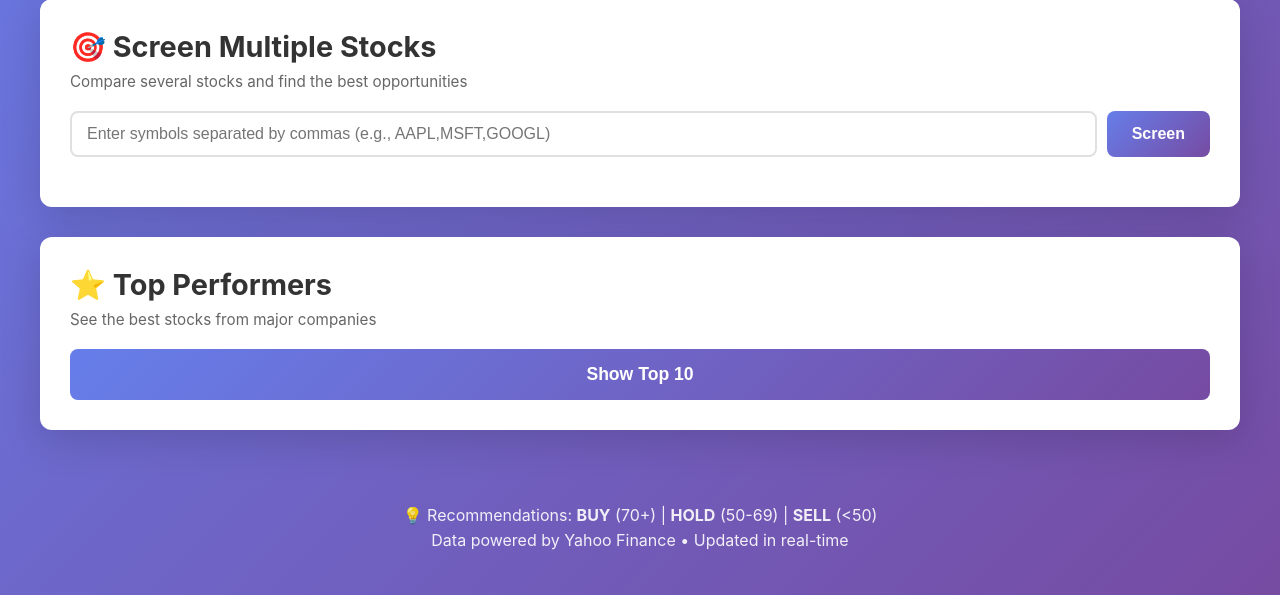
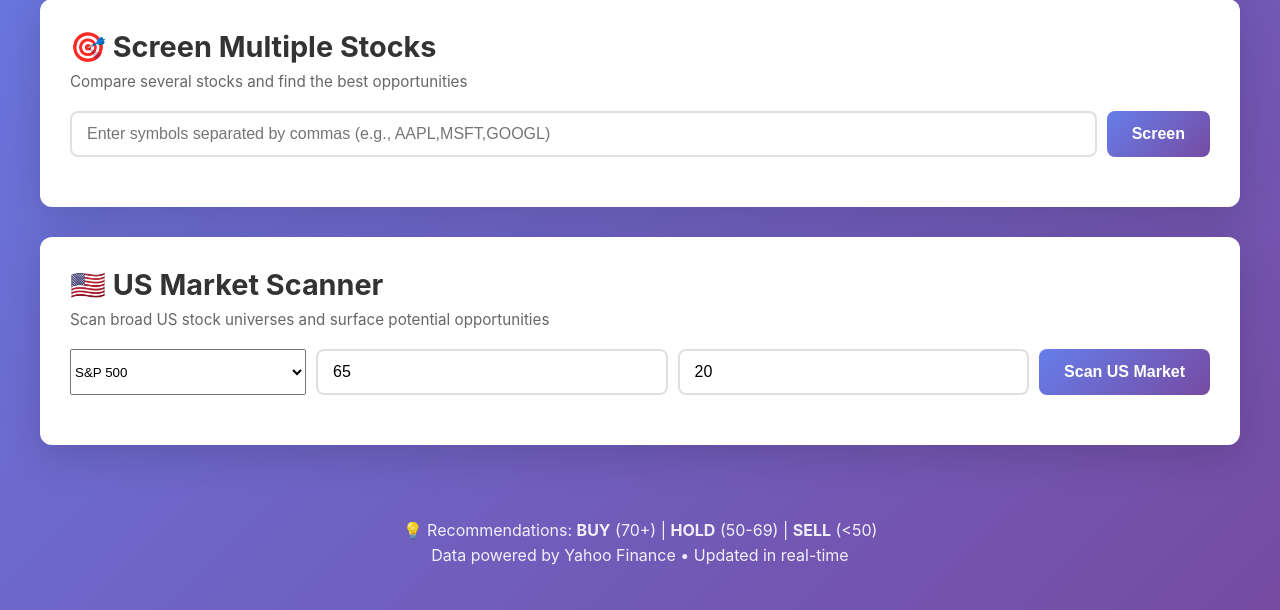
Before and after one commit to erictkh18-prog/stock-agent, a FastAPI app: page / in a window 1280 px wide. Shown: the part 419-1029 px from the top of the page. Run offline with FastAPI, Linux system fonts and the light colour scheme.

Commit message:
Add US market scanner section and endpoint

```diff
--- a/src/main.py
+++ b/src/main.py
@@ -9,6 +9,7 @@ from collections import defaultdict, deque
 from datetime import datetime
 from pathlib import Path
 from typing import List, Optional
+import pandas as pd
 
 from fastapi import FastAPI, HTTPException, Query, Request
 from fastapi.middleware.cors import CORSMiddleware
@@ -85,6 +86,31 @@ _top_performers_cache_lock = threading.Lock()
 _top_performers_cache_hits = 0
 _top_performers_cache_misses = 0
 
+MARKET_SCAN_CACHE_TTL_SECONDS = 900
+MARKET_UNIVERSE_CACHE_TTL_SECONDS = 21600
+_market_scan_cache = {}
+_market_scan_cache_lock = threading.Lock()
+_market_scan_cache_hits = 0
+_market_scan_cache_misses = 0
+_market_universe_cache = {}
+_market_universe_cache_lock = threading.Lock()
+
+FALLBACK_SP500_SYMBOLS = [
+    "AAPL", "MSFT", "NVDA", "AMZN", "GOOGL", "META", "TSLA", "BRK-B", "JPM", "V",
+    "MA", "UNH", "XOM", "PG", "JNJ", "HD", "COST", "ABBV", "KO", "PEP",
+    "AVGO", "ADBE", "BAC", "CVX", "WMT", "MRK", "AMD", "DIS", "NFLX", "CSCO",
+    "CRM", "ABT", "TMO", "MCD", "NKE", "LIN", "ACN", "DHR", "TXN", "INTC",
+    "QCOM", "AMGN", "IBM", "GE", "INTU", "SPGI", "NOW", "GS", "PLD", "ISRG",
+]
+
+FALLBACK_NASDAQ100_SYMBOLS = [
+    "AAPL", "MSFT", "NVDA", "AMZN", "GOOGL", "META", "TSLA", "AVGO", "COST", "NFLX",
+    "ADBE", "PEP", "CSCO", "AMD", "INTC", "QCOM", "AMGN", "TXN", "INTU", "ISRG",
+    "BKNG", "MU", "ADP", "GILD", "SBUX", "LRCX", "MDLZ", "ADI", "PANW", "AMAT",
+    "KLAC", "MELI", "SNPS", "CDNS", "CTAS", "FTNT", "CHTR", "CRWD", "MRVL", "ORLY",
+    "REGN", "AZN", "PDD", "CSX", "PAYX", "ROST", "MAR", "IDXX", "KDP", "ODFL",
+]
+
 _request_metrics_lock = threading.Lock()
 _request_metrics = {
     "total_requests": 0,
@@ -96,7 +122,75 @@ _request_metrics = {
 
 
 def _should_rate_limit(path: str) -> bool:
-    return path.startswith("/analyze") or path.startswith("/screen") or path.startswith("/fetch-top-performers")
+    return (
+        path.startswith("/analyze")
+        or path.startswith("/screen")
+        or path.startswith("/fetch-top-performers")
+        or path.startswith("/scan-us-market")
+    )
+
+
+def _fetch_symbols_from_wikipedia(url: str, candidate_columns: List[str]) -> List[str]:
+    """Fetch ticker symbols from a Wikipedia table."""
+    tables = pd.read_html(url)
+    for table in tables:
+        for column in candidate_columns:
+            if column in table.columns:
+                symbols = [str(value).strip().upper() for value in table[column].tolist()]
+                cleaned = [_normalize_symbol(symbol.replace(".", "-")) for symbol in symbols]
+                return [symbol for symbol in cleaned if symbol]
+    return []
+
+
+def _get_us_market_universe(universe: str) -> List[str]:
+    """Build a broad US stock universe with caching and safe fallbacks."""
+    universe_key = (universe or "sp500").lower()
+    now = datetime.now()
+
+    with _market_universe_cache_lock:
+        cached = _market_universe_cache.get(universe_key)
+        if cached:
+            age_seconds = (now - cached["timestamp"]).total_seconds()
+            if age_seconds <= MARKET_UNIVERSE_CACHE_TTL_SECONDS:
+                return cached["symbols"]
+
+    try:
+        sp500_symbols = _fetch_symbols_from_wikipedia(
+            "https://en.wikipedia.org/wiki/List_of_S%26P_500_companies",
+            ["Symbol"],
+        )
+    except Exception as exc:
+        logger.warning("Could not fetch S&P 500 symbols from Wikipedia: %s", exc)
+        sp500_symbols = FALLBACK_SP500_SYMBOLS
+
+    try:
+        nasdaq100_symbols = _fetch_symbols_from_wikipedia(
+            "https://en.wikipedia.org/wiki/Nasdaq-100",
+            ["Ticker", "Ticker symbol", "Symbol"],
+        )
+    except Exception as exc:
+        logger.warning("Could not fetch Nasdaq-100 symbols from Wikipedia: %s", exc)
+        nasdaq100_symbols = FALLBACK_NASDAQ100_SYMBOLS
+
+    if not sp500_symbols:
+        sp500_symbols = FALLBACK_SP500_SYMBOLS
+    if not nasdaq100_symbols:
+        nasdaq100_symbols = FALLBACK_NASDAQ100_SYMBOLS
+
+    if universe_key == "nasdaq100":
+        selected = nasdaq100_symbols
+    elif universe_key == "combined":
+        selected = list(dict.fromkeys(sp500_symbols + nasdaq100_symbols))
+    else:
+        selected = sp500_symbols
+
+    with _market_universe_cache_lock:
+        _market_universe_cache[universe_key] = {
+            "timestamp": now,
+            "symbols": selected,
+        }
+
+    return selected
 
 
 def _normalize_symbol(symbol: str) -> Optional[str]:
@@ -392,6 +486,49 @@ async def fetch_top_performers(top_n: int = Query(10, ge=1, le=50)):
     return payload
 
 
+@app.get("/scan-us-market")
+async def scan_us_market(
+    universe: str = Query("sp500", pattern="^(sp500|nasdaq100|combined)$"),
+    min_overall_score: float = Query(65, ge=0, le=100),
+    top_n: int = Query(20, ge=1, le=100),
+    max_symbols: int = Query(300, ge=25, le=800),
+):
+    """Scan a broad US market universe and return potential opportunities."""
+    global _market_scan_cache_hits, _market_scan_cache_misses
+
+    cache_key = f"{universe}:{min_overall_score}:{top_n}:{max_symbols}"
+    now = datetime.now()
+    with _market_scan_cache_lock:
+        cached = _market_scan_cache.get(cache_key)
+        if cached:
+            age_seconds = (now - cached["timestamp"]).total_seconds()
+            if age_seconds <= MARKET_SCAN_CACHE_TTL_SECONDS:
+                _market_scan_cache_hits += 1
+                return cached["payload"]
+        _market_scan_cache_misses += 1
+
+    symbols = _get_us_market_universe(universe)[:max_symbols]
+    filters = ScreeningFilter(min_overall_score=min_overall_score)
+    result = await asyncio.to_thread(screener.screen_stocks, symbols, filters, top_n)
+
+    payload = {
+        "universe": universe,
+        "scanned_count": len(symbols),
+        "results": result.top_picks,
+        "total_candidates": result.total_candidates,
+        "filtered_count": result.filtered_count,
+        "screening_timestamp": result.screening_timestamp,
+    }
+
+    with _market_scan_cache_lock:
+        _market_scan_cache[cache_key] = {
+            "timestamp": now,
+            "payload": payload,
+        }
+
+    return payload
+
+
 @app.get("/metrics")
 async def metrics():
     """Runtime metrics for request latency and cache effectiveness."""
@@ -406,6 +543,14 @@ async def metrics():
         cache_hits = _top_performers_cache_hits
         cache_misses = _top_performers_cache_misses
         cache_size = len(_top_performers_cache)
+
+    with _market_scan_cache_lock:
+        market_scan_hits = _market_scan_cache_hits
+        market_scan_misses = _market_scan_cache_misses
+        market_scan_cache_size = len(_market_scan_cache)
+
+    with _market_universe_cache_lock:
+        market_universe_cache_size = len(_market_universe_cache)
 
     top_cache_lookups = cache_hits + cache_misses
     top_cache_hit_rate = (
@@ -434,6 +579,19 @@ async def metrics():
             "cache_hit_rate_pct": top_cache_hit_rate,
             "cache_size": cache_size,
         },
+        "market_scan_cache": {
+            "scan_ttl_seconds": MARKET_SCAN_CACHE_TTL_SECONDS,
+            "universe_ttl_seconds": MARKET_UNIVERSE_CACHE_TTL_SECONDS,
+            "scan_cache_hits": market_scan_hits,
+            "scan_cache_misses": market_scan_misses,
+            "scan_cache_hit_rate_pct": (
+                round((market_scan_hits / (market_scan_hits + market_scan_misses)) * 100, 2)
+                if (market_scan_hits + market_scan_misses)
+                else 0.0
+            ),
+            "scan_cache_size": market_scan_cache_size,
+            "universe_cache_size": market_universe_cache_size,
+        },
     }
 
 if __name__ == "__main__":
--- a/web/static/script.js
+++ b/web/static/script.js
@@ -245,26 +245,45 @@ function displayScreenResults(results, tableContainerId = 'screenerTable', resul
     resultDiv.classList.remove('hidden');
 }
 
-// ============ TOP PERFORMERS ============
-async function fetchTopPerformers(buttonEl = null) {
-    const btn = buttonEl || document.getElementById('topBtn');
+// ============ US MARKET SCANNER ============
+async function scanUsMarket(buttonEl = null) {
+    const btn = buttonEl || document.getElementById('marketScanBtn');
+    const universe = document.getElementById('marketUniverse')?.value || 'sp500';
+    const minScore = Number(document.getElementById('marketMinScore')?.value || 65);
+    const topN = Number(document.getElementById('marketTopN')?.value || 20);
 
     try {
-        setButtonState(btn, true, 'Loading...', 'Show Top 10');
+        setButtonState(btn, true, 'Scanning...', 'Scan US Market');
 
-        const response = await fetch(`${API_URL}/fetch-top-performers?top_n=10`);
+        const params = new URLSearchParams();
+        params.append('universe', universe);
+        params.append('min_overall_score', String(minScore));
+        params.append('top_n', String(topN));
+
+        const response = await fetch(`${API_URL}/scan-us-market?${params}`);
         if (!response.ok) {
-            const errorMessage = await parseApiError(response, 'Could not fetch top performers');
+            const errorMessage = await parseApiError(response, 'Could not scan US market');
             throw new Error(errorMessage);
         }
 
         const data = await response.json();
-        displayScreenResults(data?.results || data, 'topPerformersTable', 'topResult');
 
-        setButtonState(btn, false, 'Loading...', 'Show Top 10');
+        const scannedCount = data?.scanned_count ?? 'N/A';
+        const filteredCount = data?.filtered_count ?? 'N/A';
+        const universeLabel = universe === 'sp500'
+            ? 'S&P 500'
+            : (universe === 'nasdaq100' ? 'Nasdaq-100' : 'Combined');
+        const metaEl = document.getElementById('marketScanMeta');
+        if (metaEl) {
+            metaEl.textContent = `Scanned ${scannedCount} symbols from ${universeLabel}; ${filteredCount} passed filters.`;
+        }
+
+        displayScreenResults(data?.results || [], 'marketScanTable', 'marketScanResult');
+
+        setButtonState(btn, false, 'Scanning...', 'Scan US Market');
     } catch (error) {
         alert(`Error: ${error.message}`);
-        setButtonState(btn, false, 'Loading...', 'Show Top 10');
+        setButtonState(btn, false, 'Scanning...', 'Scan US Market');
     }
 }
 
--- a/web/templates/dashboard.html
+++ b/web/templates/dashboard.html
@@ -101,15 +101,25 @@
             </div>
         </div>
 
-        <!-- SECTION 3: Top Performers -->
+        <!-- SECTION 3: US Market Scanner -->
         <div class="card">
-            <h2>⭐ Top Performers</h2>
-            <p class="description">See the best stocks from major companies</p>
+            <h2>🇺🇸 US Market Scanner</h2>
+            <p class="description">Scan broad US stock universes and surface potential opportunities</p>
 
-            <button id="topBtn" onclick="fetchTopPerformers(this)" class="btn-large">Show Top 10</button>
+            <div class="input-group">
+                <select id="marketUniverse">
+                    <option value="sp500" selected>S&amp;P 500</option>
+                    <option value="nasdaq100">Nasdaq-100</option>
+                    <option value="combined">Combined (S&amp;P 500 + Nasdaq-100)</option>
+                </select>
+                <input type="number" id="marketMinScore" min="0" max="100" step="1" value="65" placeholder="Min score">
+                <input type="number" id="marketTopN" min="1" max="100" step="1" value="20" placeholder="Top N">
+                <button id="marketScanBtn" onclick="scanUsMarket(this)">Scan US Market</button>
+            </div>
 
-            <div id="topResult" class="result hidden">
-                <div id="topPerformersTable" class="table-container">
+            <div id="marketScanResult" class="result hidden">
+                <p id="marketScanMeta" class="description"></p>
+                <div id="marketScanTable" class="table-container">
                     <!-- Results will be inserted here -->
                 </div>
             </div>
```
Also changed, not shown: README.md.
